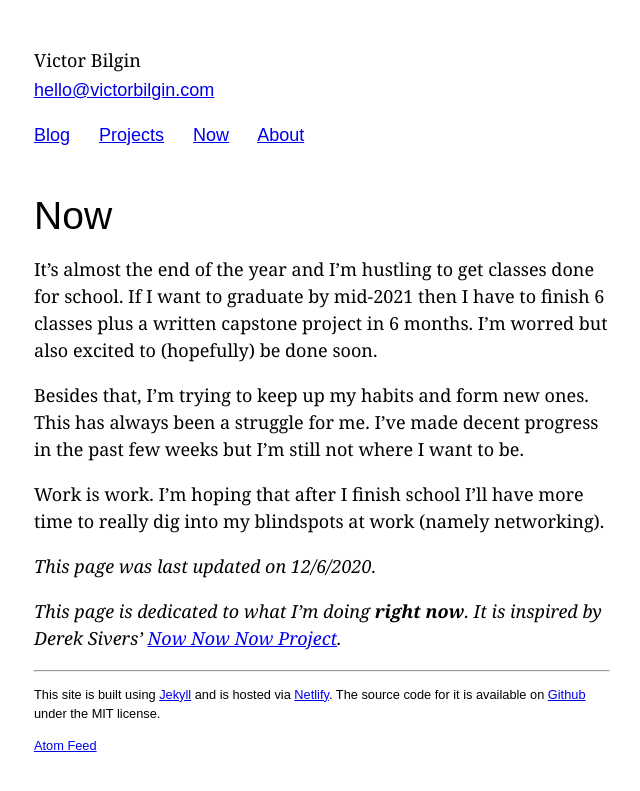
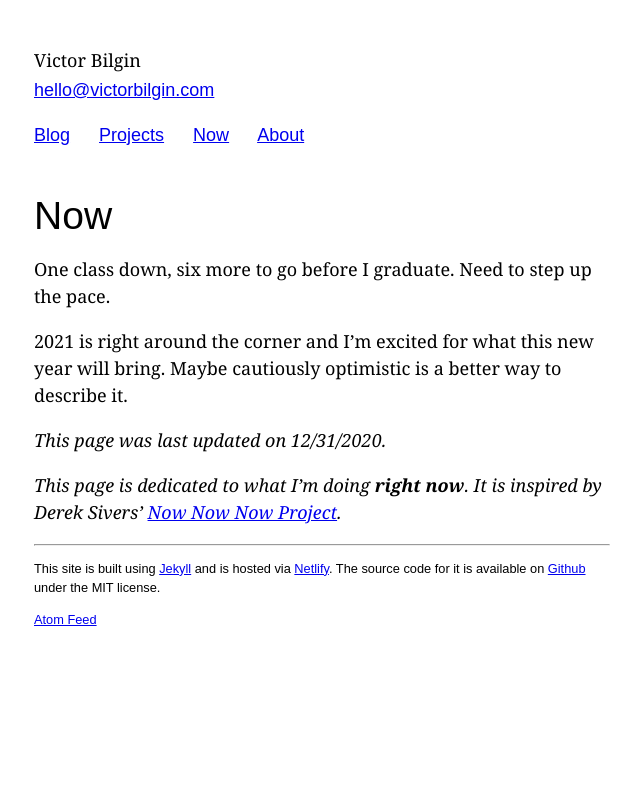
Before and after one commit to vbilgin/vb-v7, a Jekyll site: the page built from _pages/now.md, in a window 1280 px wide. Shown: the top 791 px of the page, without its empty margins (318-958 px from the left). Built offline with Jekyll 4.4.1, drawn with Linux system fonts in a browser that asks for light colours.

Commit message:
Updated now page and added expense

```diff
--- a/_data/spending.yml
+++ b/_data/spending.yml
@@ -64,3 +64,6 @@
 - date: 2020-12-31
   name: "Pizza Hut"
   amount: 37.73
+- date: 2020-12-31
+  name: "Paul Mitchell Tea Tree Shaping Cream (Amazon)"
+  amount: 16.64
--- a/_pages/now.md
+++ b/_pages/now.md
@@ -3,12 +3,10 @@ layout: page
 title: Now
 permalink: /now
 ---
-It's almost the end of the year and I'm hustling to get classes done for school. If I want to graduate by mid-2021 then I have to finish 6 classes plus a written capstone project in 6 months. I'm worred but also excited to (hopefully) be done soon.
+One class down, six more to go before I graduate. Need to step up the pace.
 
-Besides that, I'm trying to keep up my habits and form new ones. This has always been a struggle for me. I've made decent progress in the past few weeks but I'm still not where I want to be.
+2021 is right around the corner and I'm excited for what this new year will bring. Maybe cautiously optimistic is a better way to describe it.
 
-Work is work. I'm hoping that after I finish school I'll have more time to really dig into my blindspots at work (namely networking).
-
-*This page was last updated on 12/6/2020.*
+*This page was last updated on 12/31/2020.*
 
 *This page is dedicated to what I'm doing **right now**. It is inspired by Derek Sivers' [Now Now Now Project](https://nownownow.com/).*
```
